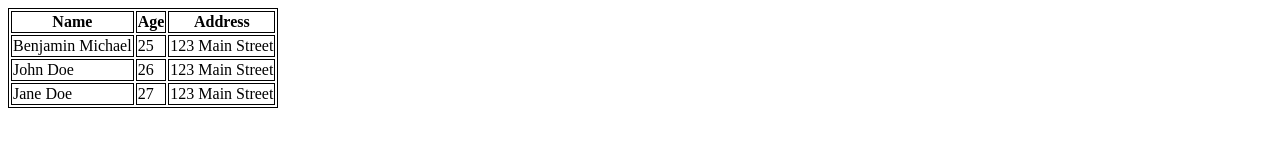
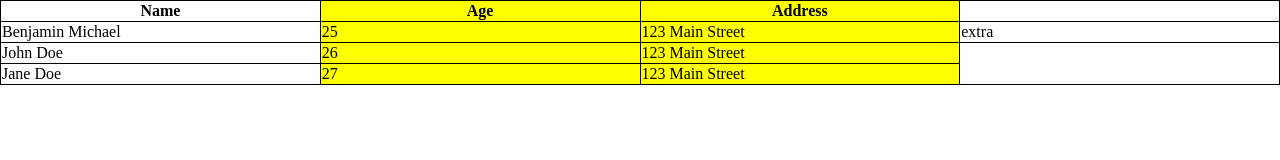
Before and after one commit to Phildeoner/Introdduction-Intermediate-HtmlCss, a plain HTML site: page tables.html in a window 1280 px wide. Drawn offline with Linux system fonts and the light colour scheme.

Commit message:
Add more styles and comments

```diff
--- a/tables.html
+++ b/tables.html
@@ -6,22 +6,47 @@
     <meta name="viewport" content="width=device-width, initial-scale=1.0">
     <title>Tables Exercise</title>
     <style>
+        body {
+            margin: 0;
+            padding: 0;
+        }
+        table {
+            /* the table layout gives the table a fixed cell size */
+            table-layout: fixed;
+            /* the width set the cell width */
+            width: 100%;
+            /* border collapse collapses the border and make it a single line */
+            border-collapse: collapse;
+}
+        /* This style adds borders to the table cells */
         table, th, td {
             border: 1px solid black;
         }
     </style>
 </head>
 <body>
+    <!-- tables are created in a table tag -->
     <table>
+        <!-- colgroup groups a column to be styled -->
+        <colgroup>
+            <!-- col controls which column is to be styled  -->
+            <col>
+            <!-- span groups two colums and assigned the style to it -->
+            <col style="background-color: yellow" span="2" />
+          </colgroup>
+        <!-- table contents are arranged in rows using tr which means table raw -->
         <tr>
+            <!-- the th means table head which is a heading always bolden -->
             <th>Name</th>
             <th>Age</th>
             <th>Address</th>
         </tr>
         <tr>
+            <!-- td means table data which holds the contents each cell -->
             <td>Benjamin Michael</td>
             <td>25</td>
             <td>123 Main Street</td>
+            <td>extra</td>
         </tr>
         <tr>
             <td>John Doe</td>
```
